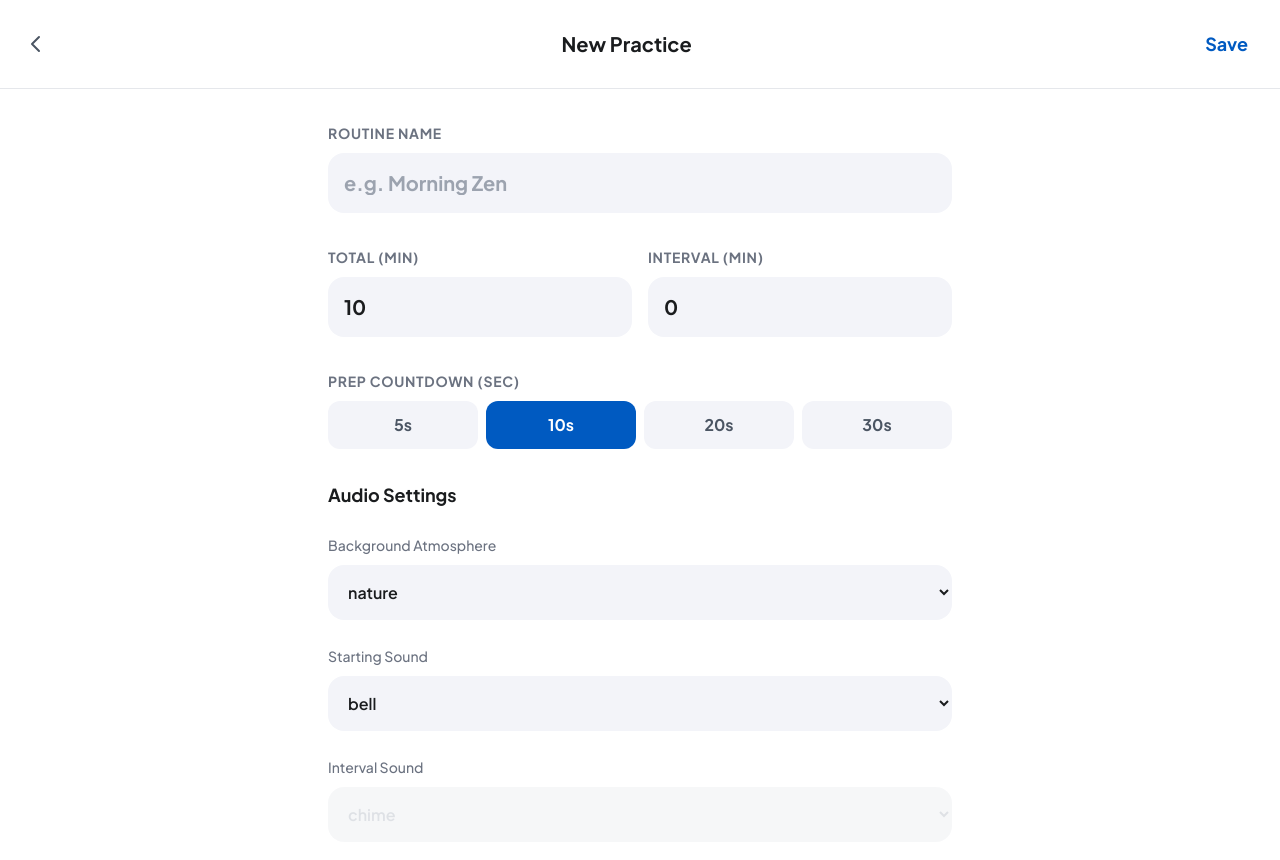
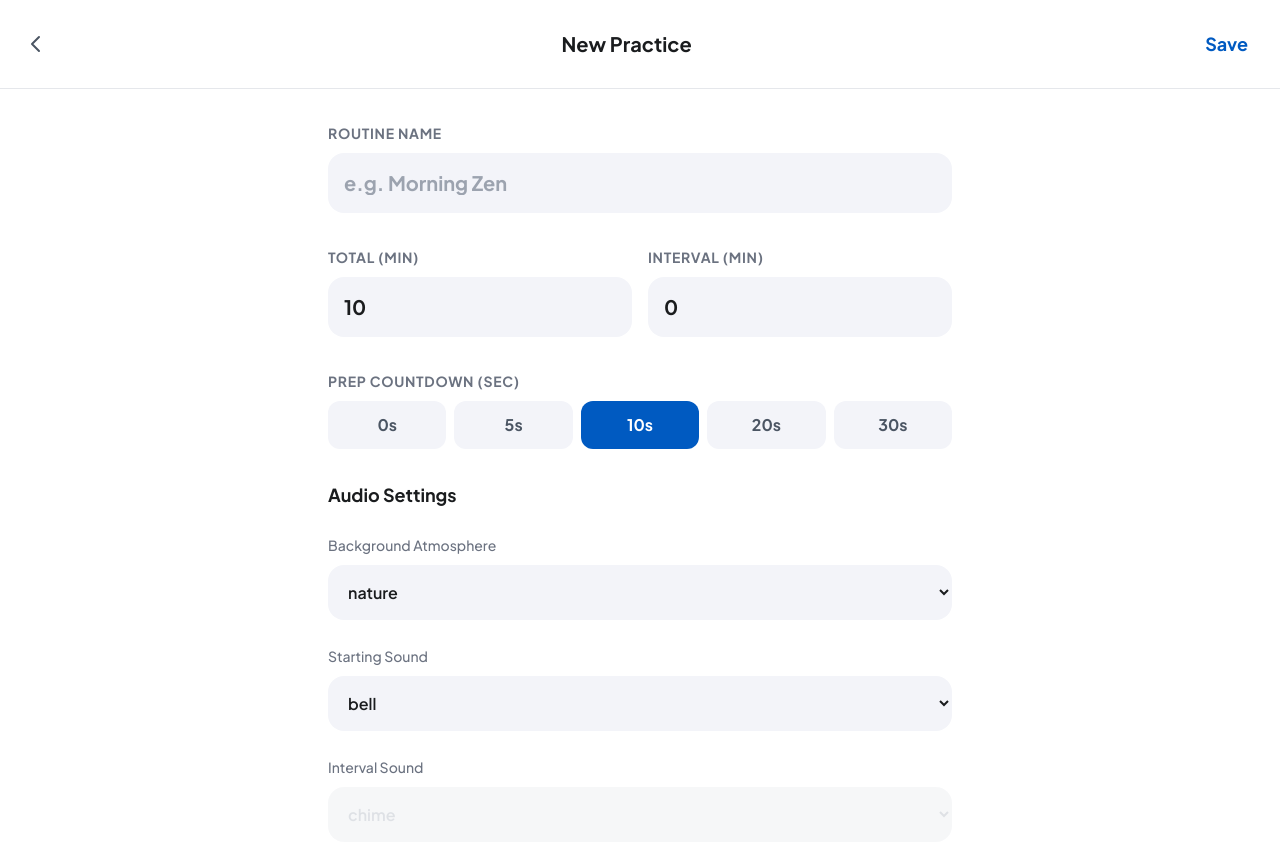
Before and after one commit to quacksort/meditationapp, a React (Vite) app: page / in a window 1280 px wide. Both pictures are taken after a click on the button 924 px from the left and 64 px from the top of the page. Shown: the top 860 px of the page. Built offline with nearby package versions, Linux system fonts and the light colour scheme.

Commit message:
added 0 countdown

```diff
--- a/components/ConfigForm.tsx
+++ b/components/ConfigForm.tsx
@@ -132,7 +132,7 @@ const ConfigForm: React.FC<ConfigFormProps> = ({ initialConfig, onSave, onCancel
         <div className="space-y-2">
           <label className="text-sm font-bold text-gray-500 uppercase tracking-wider">Prep Countdown (sec)</label>
           <div className="flex space-x-2">
-            {[5, 10, 20, 30].map(s => (
+            {[0, 5, 10, 20, 30].map(s => (
               <button
                 key={s}
                 type="button"
```
